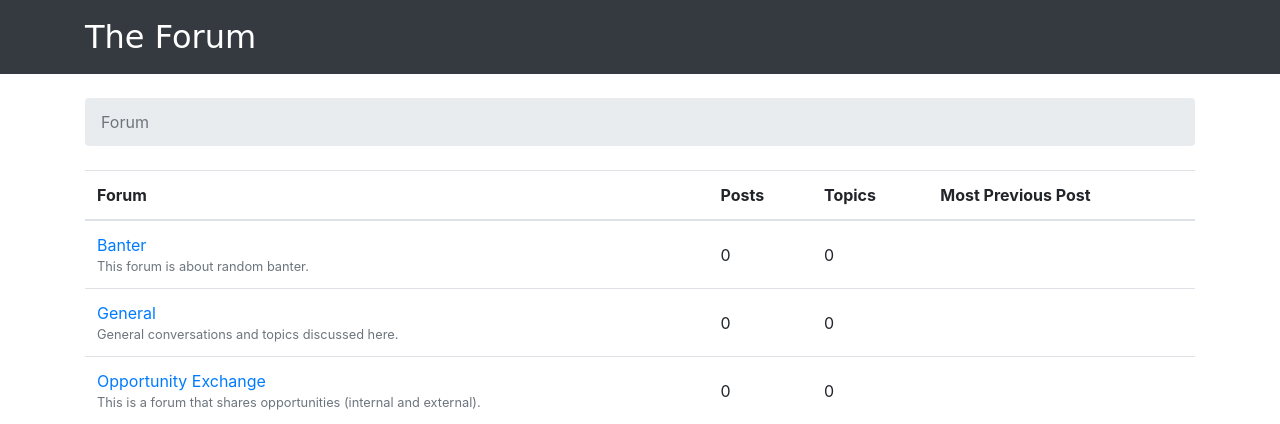
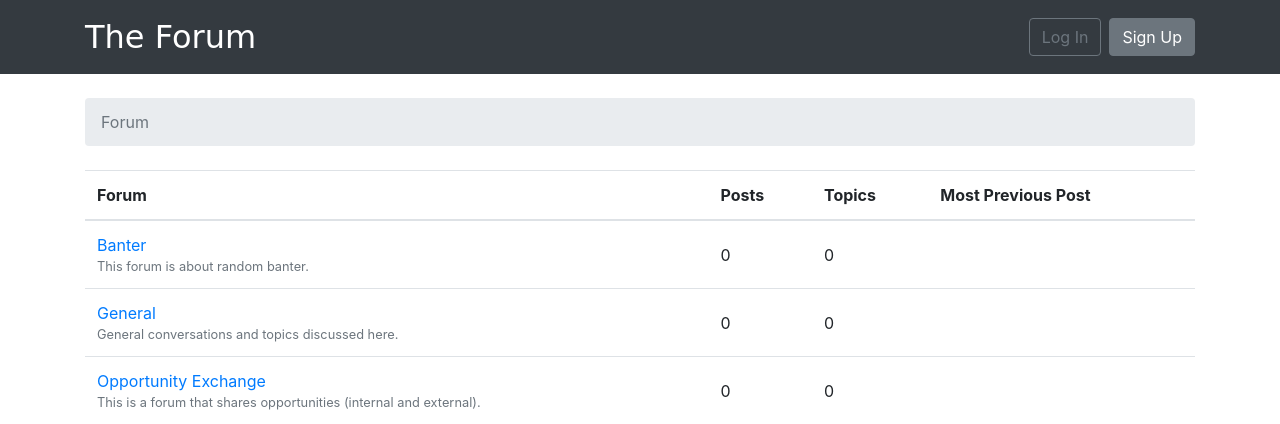
Before and after one commit to am-derrick/mydjangoapp, a Django app: page / in a window 1280 px wide. Shown: the top 424 px of the page. Run offline with Django 4.2, Linux system fonts and the light colour scheme; data comes from the database, SQL or seed files in the repository; both versions use the stored data as it was after the commit; some libraries are stand-ins or nearby versions; some web fonts are replaced.

Commit message:
log in and sign up button when user isn't registered

```diff
--- a/templates/base.html
+++ b/templates/base.html
@@ -21,6 +21,7 @@
                         <span class="navbar-toggler-icon"></span>
                     </button>
                     <div class="collapse navbar-collapse" id="mainMenu">
+                        {% if user.is_authenticated %}
                             <ul class="navbar-nav ml-auto">
                                 <li class="nav-item dropdown">
                                     <a class="nav-link" dropdown-toggle href="#" id="userMenu"
@@ -28,13 +29,19 @@
                                         {{ user.username }}
                                     </a>
                                     <div class="dropdown-menu dropdown-menu-right" aria-labelledby="userMenu">
-                                    <a class="dropdown-item" href="#">My account</a>
-                                    <a class="dropdown-item" href="#">Change password</a>
+                                        <a class="dropdown-item" href="#">My Account</a>
+                                        <a class="dropdown-item" href="#">Change Password</a>
                                         <div class="dropdown-divider"></div>
-                                    <a class="dropdown-item" href="{% url 'logout' %}">Log out</a>
+                                        <a class="dropdown-item" href="{% url 'logout' %}">Log Out</a>
                                     </div>
                                 </li>
                             </ul>
+                        {% else %}
+                            <form class="form-inline ml-auto">
+                                <a href="#" class="btn btn-outline-secondary">Log In</a>
+                                <a href="{% url 'signup' %}" class="btn btn-secondary ml-2">Sign Up</a>
+                            </form>
+                        {% endif %}
                     </div>
                 </div>
             </nav>
```
Also changed, not shown: db.sqlite3. Lines whose indentation alone changed are shown as unchanged.
